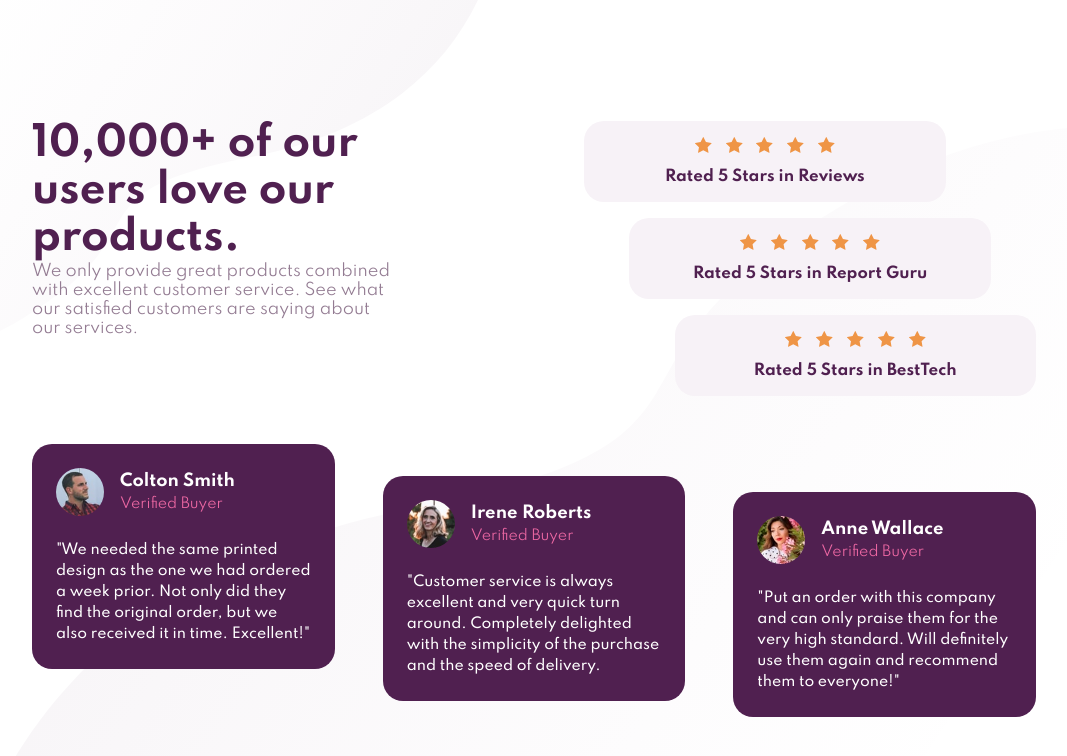
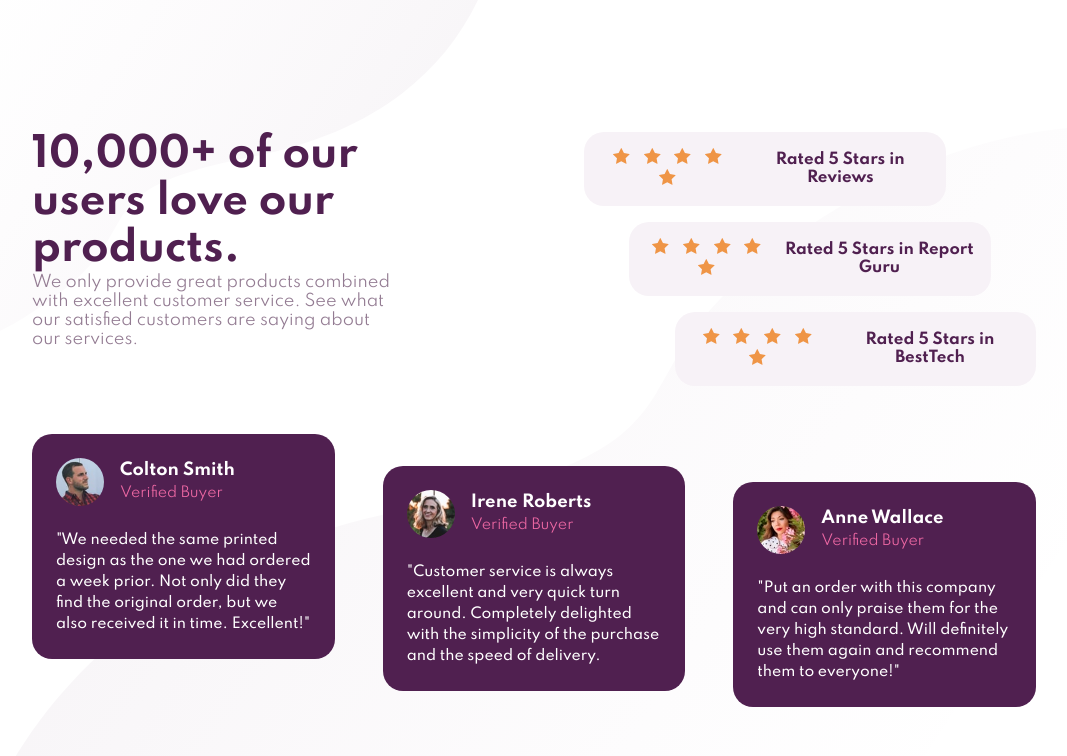
Before and after one commit to agkosd/Social-Proof-Selection, a plain HTML site: page index.html in a window 1280 px wide. Shown: the whole page, without its empty margins (106-1173 px from the left). Drawn offline with Linux system fonts and the light colour scheme.

Commit message:
minor changes

```diff
--- a/index.html
+++ b/index.html
@@ -34,27 +34,33 @@
         </div>
         <div class="reviews">
           <div class="review">
+            <div class="images">
               <img src="./images/icon-star.svg" alt="star-icon" />
               <img src="./images/icon-star.svg" alt="star-icon" />
               <img src="./images/icon-star.svg" alt="star-icon" />
               <img src="./images/icon-star.svg" alt="star-icon" />
               <img src="./images/icon-star.svg" alt="star-icon" />
+            </div>
             <p>Rated 5 Stars in Reviews</p>
           </div>
           <div class="review">
+            <div class="images">
               <img src="./images/icon-star.svg" alt="star-icon" />
               <img src="./images/icon-star.svg" alt="star-icon" />
               <img src="./images/icon-star.svg" alt="star-icon" />
               <img src="./images/icon-star.svg" alt="star-icon" />
               <img src="./images/icon-star.svg" alt="star-icon" />
+            </div>
             <p>Rated 5 Stars in Report Guru</p>
           </div>
           <div class="review">
+            <div class="images">
               <img src="./images/icon-star.svg" alt="star-icon" />
               <img src="./images/icon-star.svg" alt="star-icon" />
               <img src="./images/icon-star.svg" alt="star-icon" />
               <img src="./images/icon-star.svg" alt="star-icon" />
               <img src="./images/icon-star.svg" alt="star-icon" />
+            </div>
             <p>Rated 5 Stars in BestTech</p>
           </div>
         </div>
--- a/style.css
+++ b/style.css
@@ -173,7 +173,18 @@ header img {
   .review {
     margin-bottom: 1rem;
     width: 80%;
+    display:flex;
+    justify-content:flex-start;
+    align-items: center;
   }
+.review p{
+  margin:0;
+}
+
+.images{
+  margin-right:1rem;
+}
+
 
   .review:first-of-type {
     align-self: flex-start;
```
Lines whose indentation alone changed are shown as unchanged.
